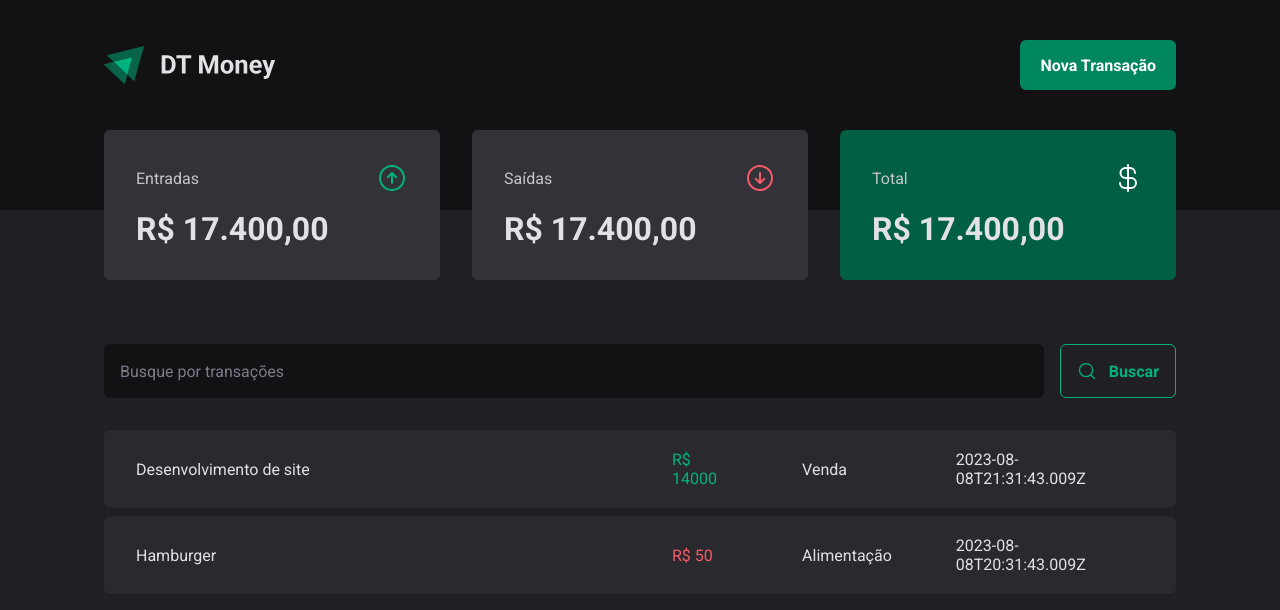
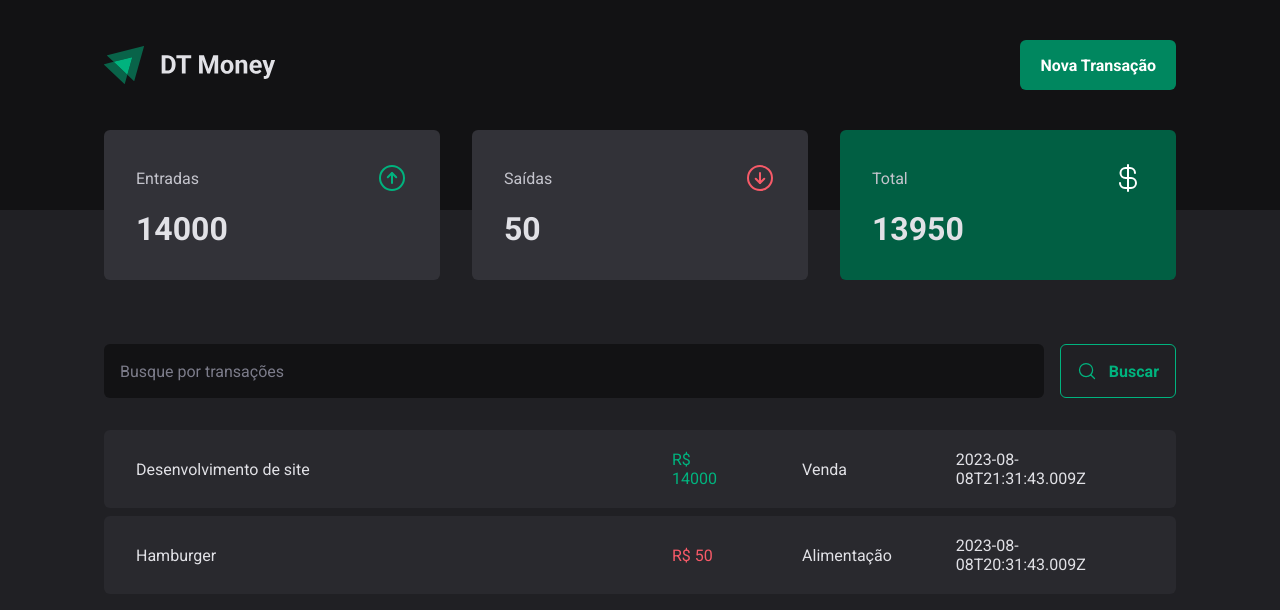
Before and after one commit to rafa7w/reactjs-dt-money, a React (Vite) app: page / in a window 1280 px wide. Shown: the top 610 px of the page. Built offline with nearby package versions, Linux system fonts and the light colour scheme; data requests are answered from the project's data file.

Commit message:
calculate transactions summary

```diff
--- a/src/components/Summary/index.tsx
+++ b/src/components/Summary/index.tsx
@@ -5,6 +5,23 @@
 
 export function Summary() {
   const { transactions } = useContext(TransactionsContext)
+
+  const summary = transactions.reduce((acc, transaction) => {
+    if (transaction.type === 'income') {
+      acc.income += transaction.price
+      acc.total += transaction.price
+    } else {
+      acc.outcome += transaction.price
+      acc.total -= transaction.price
+    }
+
+    return acc
+  }, {
+    income: 0,
+    outcome: 0,
+    total: 0
+  })
+
   return (
     <SummaryContainer>
       <SummaryCard>
@@ -12,7 +29,7 @@
           <span>Entradas</span>
           <ArrowCircleUp size={32} color="#00b37e"/>
         </header>
-        <strong>R$ 17.400,00</strong>
+        <strong>{summary.income}</strong>
       </SummaryCard>
 
       <SummaryCard>
@@ -20,7 +37,7 @@
           <span>Saídas</span>
           <ArrowCircleDown size={32} color="#f75a68"/>
         </header>
-        <strong>R$ 17.400,00</strong>
+        <strong>{summary.outcome}</strong>
       </SummaryCard>
 
       <SummaryCard variant="green">
@@ -28,7 +45,7 @@
           <span>Total</span>
           <CurrencyDollar size={32} color="#fff"/>
         </header>
-        <strong>R$ 17.400,00</strong>
+        <strong>{summary.total}</strong>
       </SummaryCard>
     </SummaryContainer>
   )
```
